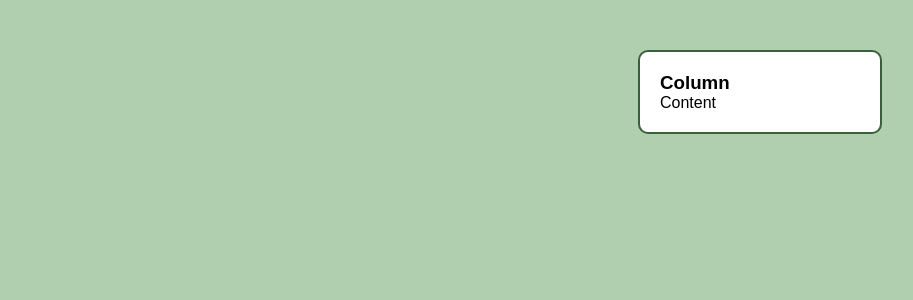
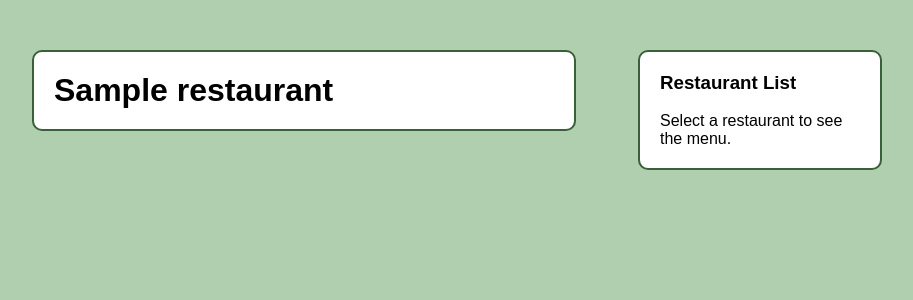
Before and after one commit to davidhammaker/Restaurant_Menu_App, a Flask app: page / in a window 1280 px wide. Shown: the part 87-387 px from the top of the page, without its empty margins (183-1096 px from the left). Run offline with Flask 2, Linux system fonts and the light colour scheme; tables that the repository leaves empty hold one stand-in row (values such as "Sample post").

Commit message:
Add restaurants to 'home'
The 'home' view now returns restaurants when it renders the template,
and the template displays all restaurants in an arbitrary order. The
stylesheet has been updated to account for the change.

```diff
--- a/restaurant_menu_app/static/main.css
+++ b/restaurant_menu_app/static/main.css
@@ -65,19 +65,15 @@ nav{
     border-radius: 10px;
 }
 
-.art-head small{
+.res-head small{
     float: right;
 }
 
-.art-head h1{
+.res-head h1{
     color: #000000;
-    border-bottom-width: 1px;
-    border-bottom-style: solid;
-    border-bottom-color: #afcfaf;
-    margin-bottom: 20px;
 }
 
-.art-head a h1:hover{
+.res-head a h1:hover{
     color: #609f60;
 }
 
--- a/restaurant_menu_app/templates/home.html
+++ b/restaurant_menu_app/templates/home.html
@@ -3,22 +3,21 @@
 {% block content %}
         <div class="content">
             <div class="main">
-                {% for article in articles %}
+                {% for restaurant in restaurants %}
                     <article>
-                        <div class="art-head">
-                            <small>{{ article.date_posted.strftime('%Y-%m-%d') }}</small>
-                            <a href="{{ url_for('article', article_id=article.id) }}">
-                                <h1>{{ article.title }}</h1>
+                        <div class="res-head">
+                            <a href="#">
+                                <h1>{{ restaurant.name }}</h1>
                             </a>
                         </div>
-                        <p>{{ article.content }}</p>
                     </article>
                     <br>
                 {% endfor %}
             </div>
             <div class="col-r">
-                <h3>Column</h3>
-                <p>Content</p>
+                <h3>Restaurant List</h3>
+                <br>
+                <p>Select a restaurant to see the menu.</p>
             </div>
         </div>
 {% endblock content %}
--- a/restaurant_menu_app/views.py
+++ b/restaurant_menu_app/views.py
@@ -1,8 +1,12 @@
-from flask import render_template
+from flask import render_template, url_for
 from restaurant_menu_app import app
+from restaurant_menu_app.models import Restaurant
 
 
 @app.route('/')
 @app.route('/home')
 def home():
-    return render_template('home.html')
+    restaurants = Restaurant.query.all()
+    for restaurant in restaurants:
+        print(restaurant.name)
+    return render_template('home.html', restaurants=restaurants)
```
